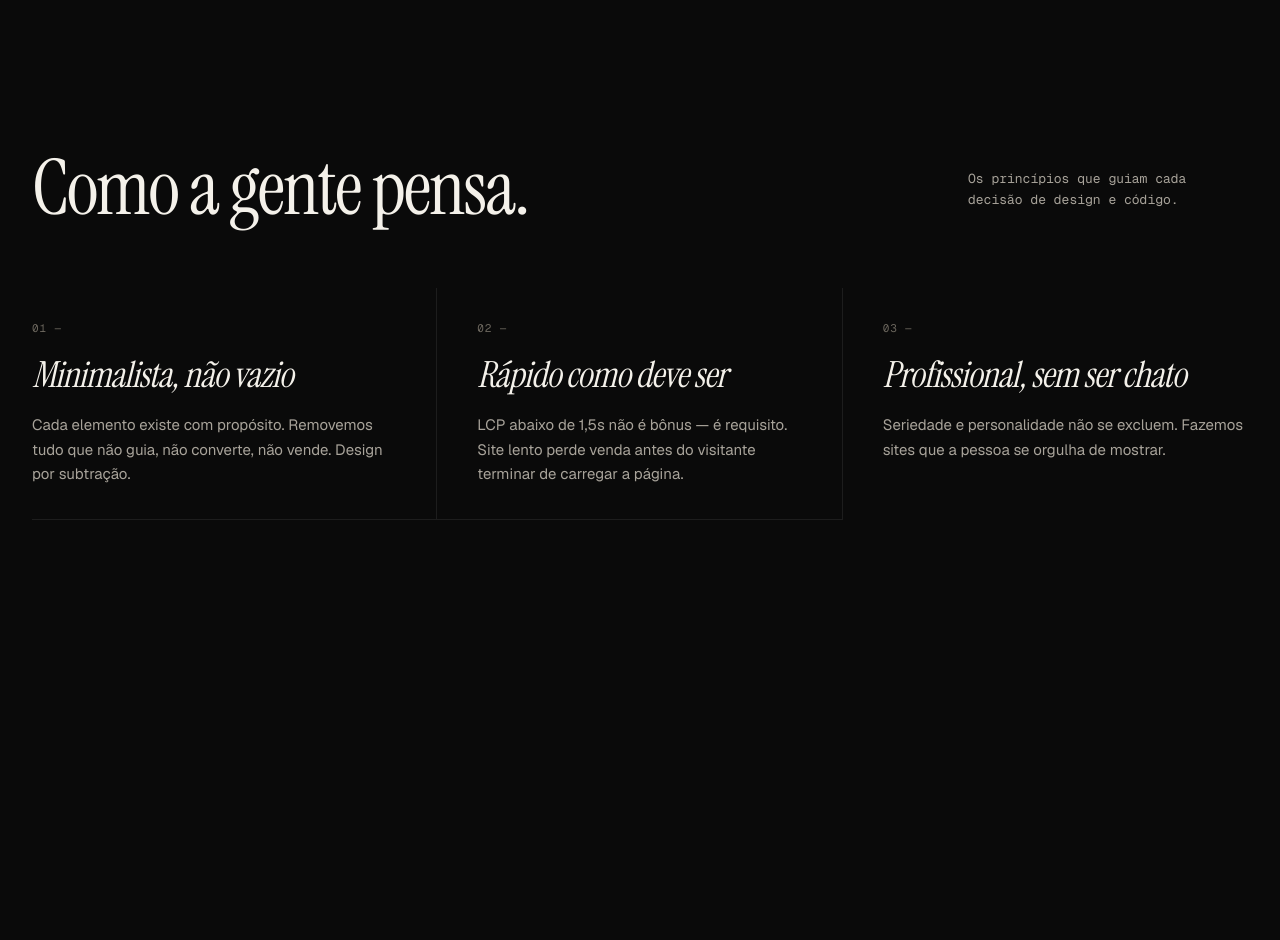
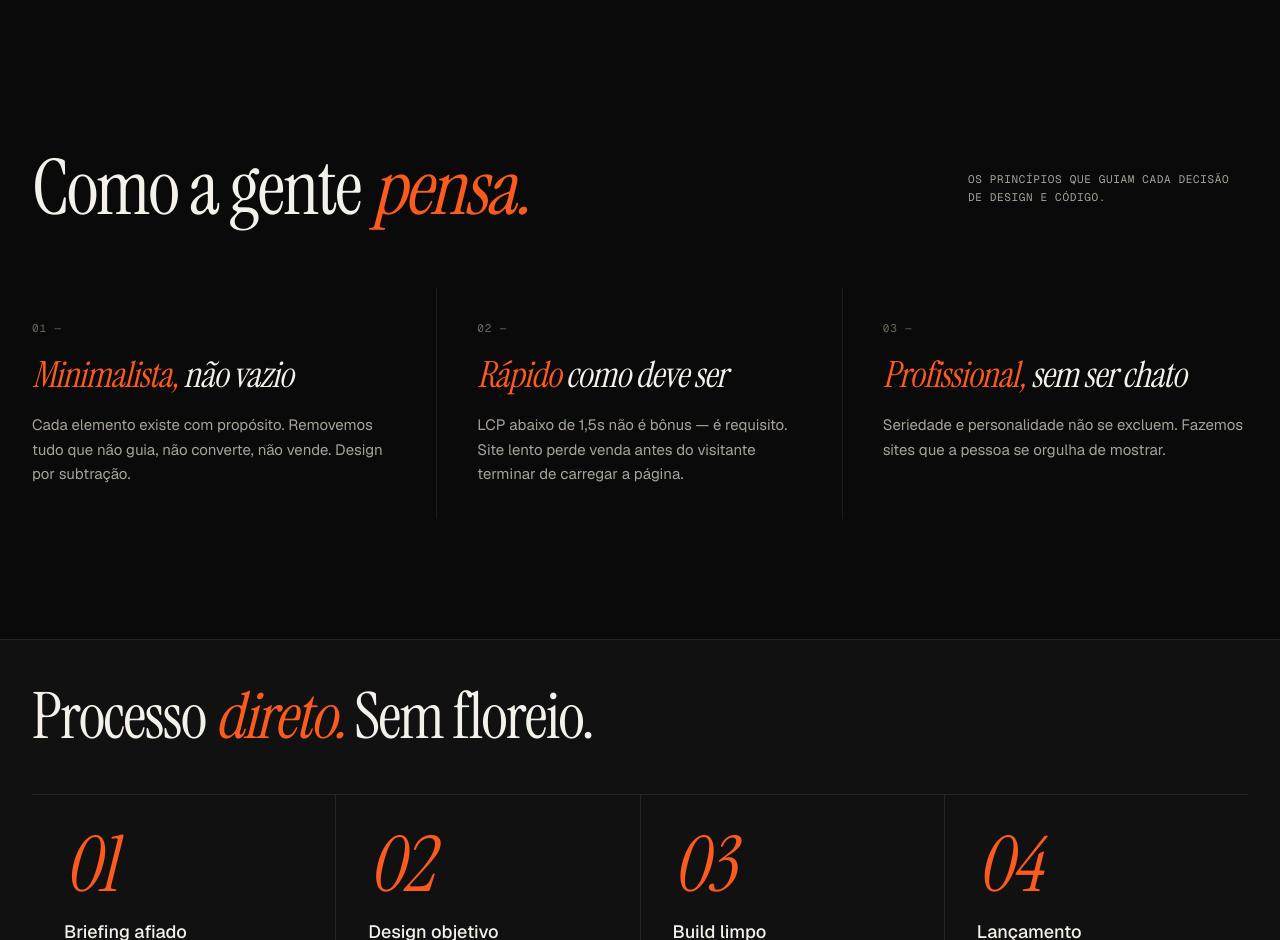
Before and after one commit to GapdmmDev/Kodus-Design, a Next.js app: page / in a window 1280 px wide. Shown: the part 1860-2800 px from the top of the page. Before the commit the page ends 2500 px from the top, so only its background shows below. Built offline with nearby package versions, Linux system fonts and the light colour scheme.

Commit message:
feat(landing): process

```diff
--- a/src/app/globals.css
+++ b/src/app/globals.css
@@ -121,6 +121,24 @@ body {
 }
 
 /* ──────────────────────────────────────────────────────────────────────────
+   Service row arrow animation
+   ────────────────────────────────────────────────────────────────────────── */
+@media (min-width: 980px) {
+  .svc-arrow {
+    opacity: 0;
+    transform: translateX(2rem);
+    transition: opacity 0.3s ease-out, transform 0.3s ease-out;
+  }
+  .svc-row:hover .svc-arrow {
+    opacity: 1;
+    transform: translateX(0);
+  }
+}
+@media (max-width: 979px) {
+  .svc-arrow { opacity: 0.5; }
+}
+
+/* ──────────────────────────────────────────────────────────────────────────
    Reveal on scroll
    ────────────────────────────────────────────────────────────────────────── */
 .reveal {
--- a/src/app/page.tsx
+++ b/src/app/page.tsx
@@ -2,6 +2,7 @@ import { Nav } from "@/components/landing/Nav";
 import { HeroSplit } from "@/components/landing/HeroSplit";
 import { Services } from "@/components/landing/Services";
 import { Manifesto } from "@/components/landing/Manifesto";
+import { Process } from "@/components/landing/Process";
 
 export default function Home() {
   return (
@@ -11,6 +12,7 @@ export default function Home() {
         <HeroSplit />
         <Services />
         <Manifesto />
+        <Process />
       </main>
     </>
   );
--- a/src/components/landing/Manifesto.tsx
+++ b/src/components/landing/Manifesto.tsx
@@ -13,38 +13,35 @@ export function Manifesto() {
         <Reveal>
           {/* ── Section header ─────────────────────────────────────── */}
           <div className="mb-16 flex items-center justify-between gap-8 max-[980px]:mb-10 max-[980px]:flex-col max-[980px]:items-start">
-            <h2
-              className="display shrink-0 leading-[.92] tracking-[-0.025em] text-[clamp(40px,6vw,96px)]"
-            >
-              {manifesto.heading}
+            <h2 className="display shrink-0 leading-[.92] tracking-[-0.025em] text-[clamp(40px,6vw,96px)]">
+              {manifesto.heading.map((seg, i) =>
+                seg.accent ? (
+                  <em key={i} style={{ fontStyle: "italic", color: "var(--accent)" }}>
+                    {seg.text}
+                  </em>
+                ) : (
+                  <span key={i}>{seg.text}</span>
+                )
+              )}
             </h2>
-            <p className="font-mono max-w-[280px] text-[13px] leading-relaxed text-[var(--fg-dim)] max-[980px]:max-w-none">
+
+            <p className="font-mono max-w-[280px] text-[11px] uppercase tracking-[.06em] leading-relaxed text-[var(--fg-dim)] max-[980px]:max-w-none">
               {manifesto.meta}
             </p>
           </div>
 
           {/* ── 3-column grid ──────────────────────────────────────── */}
-          <div
-            className={cn(
-              // Desktop: 3 equal columns separated by border-right
-              "grid min-[980px]:grid-cols-3",
-              // Mobile: 1 column
-              "grid-cols-1",
-            )}
-          >
+          <div className="grid grid-cols-1 min-[980px]:grid-cols-3">
             {manifesto.items.map((item, i) => (
               <div
                 key={item.num}
                 className={cn(
-                  "flex flex-col gap-4 py-8 px-0",
-                  // Desktop: right border as divider (not on last)
+                  "flex flex-col gap-4 py-8",
+                  // Desktop horizontal padding + right border divider
                   "min-[980px]:px-10 min-[980px]:first:pl-0 min-[980px]:last:pr-0",
-                  i < manifesto.items.length - 1 && [
-                    "min-[980px]:border-r min-[980px]:border-[var(--line)]",
-                    // Mobile: bottom border as divider
-                    "border-b border-[var(--line)] max-[980px]:pb-8",
-                  ],
-                  // First card: no left padding on desktop
+                  i < manifesto.items.length - 1 && "min-[980px]:border-r min-[980px]:border-[var(--line)]",
+                  // Mobile bottom border divider (only between items, not after last)
+                  i < manifesto.items.length - 1 && "max-[980px]:border-b max-[980px]:border-[var(--line)]",
                   i > 0 && "max-[980px]:pt-8",
                 )}
               >
@@ -53,12 +50,20 @@ export function Manifesto() {
                   {item.num}
                 </span>
 
-                {/* Title */}
+                {/* Title — italic, accent on first word */}
                 <h3
                   className="display italic leading-tight"
                   style={{ fontSize: "clamp(24px, 3vw, 36px)" }}
                 >
-                  {item.title}
+                  {item.title.map((seg, si) =>
+                    seg.accent ? (
+                      <span key={si} style={{ color: "var(--accent)" }}>
+                        {seg.text}
+                      </span>
+                    ) : (
+                      <span key={si}>{seg.text}</span>
+                    )
+                  )}
                 </h3>
 
                 {/* Body */}
--- /dev/null
+++ b/src/components/landing/Process.tsx
@@ -0,0 +1,81 @@
+import { Container } from "@/components/ui/container";
+import { Reveal } from "@/components/ui/reveal";
+import { process } from "@/lib/content";
+import { cn } from "@/lib/cn";
+
+export function Process() {
+  return (
+    <section
+      id="processo"
+      className="border-y border-[var(--line)] bg-[var(--bg-2)]"
+    >
+      <Container>
+        <Reveal>
+          {/* ── Section header ─────────────────────────────────────── */}
+          <div className="border-b border-[var(--line)] py-12 max-[980px]:py-8">
+            <h2 className="display leading-[.92] tracking-[-0.025em] text-[clamp(36px,5vw,80px)]">
+              Processo{" "}
+              <em style={{ fontStyle: "italic", color: "var(--accent)" }}>
+                direto.
+              </em>{" "}
+              Sem floreio.
+            </h2>
+          </div>
+
+          {/* ── 4-step grid — 1px gap simulates borders ─────────────── */}
+          <div
+            className={cn(
+              "grid gap-px",
+              // Desktop: 4 columns
+              "min-[980px]:grid-cols-4",
+              // Tablet: 2 columns
+              "max-[980px]:grid-cols-2",
+              // Mobile: 1 column
+              "max-[600px]:grid-cols-1",
+            )}
+            style={{ background: "var(--line)" }}
+          >
+            {process.map((step) => (
+              <div
+                key={step.num}
+                className="flex flex-col justify-between gap-6 bg-[var(--bg-2)] p-8 max-[600px]:p-6"
+              >
+                {/* Top — number + title + body */}
+                <div className="flex flex-col gap-4">
+                  {/* Step number */}
+                  <span
+                    className="display italic leading-none"
+                    style={{
+                      fontSize: "clamp(56px, 6vw, 80px)",
+                      color: "var(--accent)",
+                    }}
+                    aria-hidden="true"
+                  >
+                    {step.num}
+                  </span>
+
+                  <div className="flex flex-col gap-2">
+                    {/* Title */}
+                    <h4 className="text-[18px] font-medium leading-snug text-[var(--fg)]">
+                      {step.title}
+                    </h4>
+
+                    {/* Body */}
+                    <p className="text-[14px] leading-relaxed text-[var(--fg-dim)]">
+                      {step.body}
+                    </p>
+                  </div>
+                </div>
+
+                {/* Bottom — time tag */}
+                <span className="font-mono text-[11px] uppercase tracking-[.08em] text-[var(--fg-mute)]">
+                  {step.tag}
+                </span>
+              </div>
+            ))}
+          </div>
+        </Reveal>
+      </Container>
+    </section>
+  );
+}
--- a/src/components/landing/Services.tsx
+++ b/src/components/landing/Services.tsx
@@ -35,7 +35,7 @@ export function Services() {
               ))}
             </h2>
 
-            <p className="font-mono max-w-[280px] text-[13px] leading-relaxed text-[var(--fg-dim)] max-[980px]:max-w-none">
+            <p className="font-mono max-w-[280px] text-[11px] uppercase tracking-[.06em] leading-relaxed text-[var(--fg-dim)] max-[980px]:max-w-none">
               {services.meta}
             </p>
           </div>
@@ -47,7 +47,7 @@ export function Services() {
                 key={item.idx}
                 href="#contato"
                 aria-label={`${item.name}${item.em} — ir para contato`}
-                className="group relative flex items-center border-b border-[var(--line)] py-9 max-[980px]:py-7 max-[600px]:py-6"
+                className="svc-row group relative flex items-center border-b border-[var(--line)] py-9 max-[980px]:py-7 max-[600px]:py-6"
               >
                 {/* Hover gradient background */}
                 <div
@@ -91,19 +91,11 @@ export function Services() {
                   </span>
                 </div>
 
-                {/* Arrow — orange, slides in from right on desktop */}
+                {/* Arrow — animated via .svc-arrow CSS class */}
                 <ArrowUpRight
                   size={28}
                   aria-hidden="true"
-                  className={cn(
-                    "relative shrink-0 text-[var(--accent)]",
-                    "transition-all duration-300 ease-out",
-                    // Desktop: off-screen right → slides to position on hover
-                    "min-[980px]:translate-x-8 min-[980px]:opacity-0",
-                    "min-[980px]:group-hover:translate-x-0 min-[980px]:group-hover:opacity-100",
-                    // Mobile: always visible at half opacity
-                    "max-[980px]:opacity-50",
-                  )}
+                  className="svc-arrow relative shrink-0 text-[var(--accent)]"
                 />
               </a>
             ))}
--- a/src/lib/content.ts
+++ b/src/lib/content.ts
@@ -75,12 +75,12 @@ export interface ServicesData {
 
 export interface ManifestoItem {
   num: string;
-  title: string;
+  title: TitleSegment[];
   body: string;
 }
 
 export interface ManifestoData {
-  heading: string;
+  heading: TitleSegment[];
   meta: string;
   items: ManifestoItem[];
 }
@@ -247,22 +247,34 @@ export const services: ServicesData = {
 };
 
 export const manifesto: ManifestoData = {
-  heading: "Como a gente pensa.",
+  heading: [
+    { text: "Como a gente " },
+    { text: "pensa.", italic: true, accent: true },
+  ],
   meta: "Os princípios que guiam cada decisão de design e código.",
   items: [
     {
       num: "01 —",
-      title: "Minimalista, não vazio",
+      title: [
+        { text: "Minimalista,", accent: true },
+        { text: " não vazio" },
+      ],
       body: "Cada elemento existe com propósito. Removemos tudo que não guia, não converte, não vende. Design por subtração.",
     },
     {
       num: "02 —",
-      title: "Rápido como deve ser",
+      title: [
+        { text: "Rápido", accent: true },
+        { text: " como deve ser" },
+      ],
       body: "LCP abaixo de 1,5s não é bônus — é requisito. Site lento perde venda antes do visitante terminar de carregar a página.",
     },
     {
       num: "03 —",
-      title: "Profissional, sem ser chato",
+      title: [
+        { text: "Profissional,", accent: true },
+        { text: " sem ser chato" },
+      ],
       body: "Seriedade e personalidade não se excluem. Fazemos sites que a pessoa se orgulha de mostrar.",
     },
   ],
```
